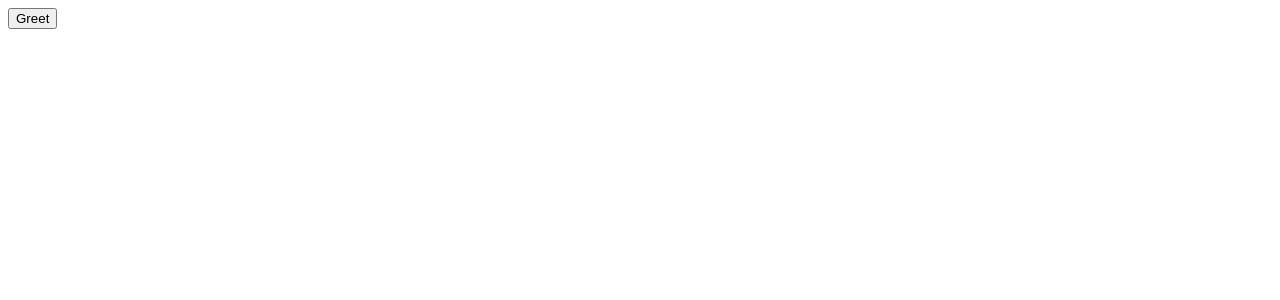
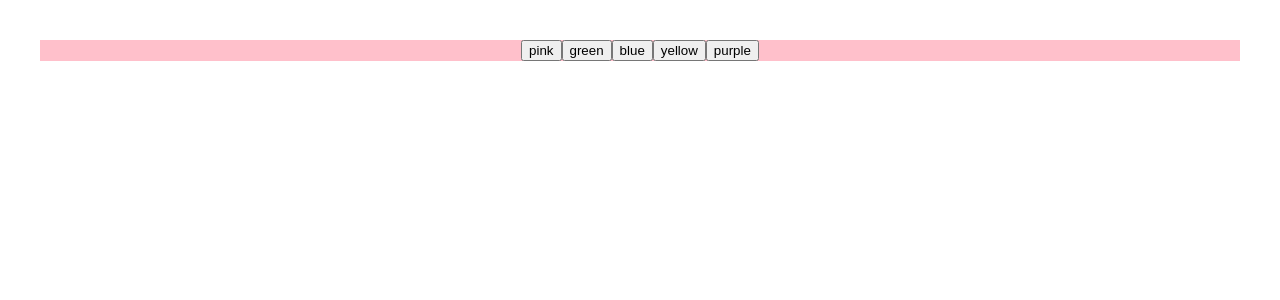
Before and after one commit to draczihper/react-app, a React (Vite) app: page / in a window 1280 px wide. Shown: the top 300 px of the page. Built offline with nearby package versions, Linux system fonts and the light colour scheme.

Commit message:
Add app component

```diff
--- a/src/App.jsx
+++ b/src/App.jsx
@@ -1,13 +1,34 @@
-export default function FeedbackForm() {
+import React, { useState } from "react";
+import "./App.css";
 
-  function handleClick() {
-    let name = prompt('What is your name?');
-    alert(`Hello, ${name}!`);
-  }
+const COLORS = ["pink", "green", "blue", "yellow", "purple"];
+
+function App() {
+  const [backgroundColor, setBackgroundColor] = useState(COLORS[0]);
+
+  const onButtonClick = (color) => () => {
+    setBackgroundColor(color);
+  };
 
   return (
-    <button onClick={handleClick}>
-      Greet
-    </button>
+    <div
+      className="App"
+      style={{
+        backgroundColor,
+      }}
+    >
+      {COLORS.map((color) => (
+        <button
+          type="button"
+          key={color}
+          onClick={onButtonClick(color)}
+          className={backgroundColor === color ? "selected" : ""}
+        >
+          {color}
+        </button>
+      ))}
+    </div>
   );
 }
+
+export default App;
```
